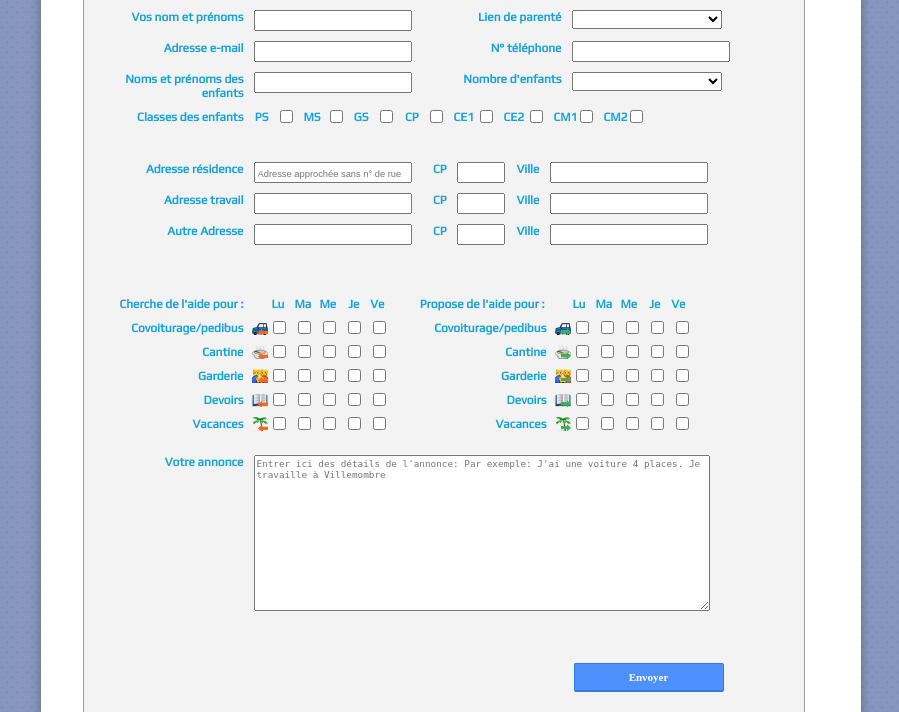
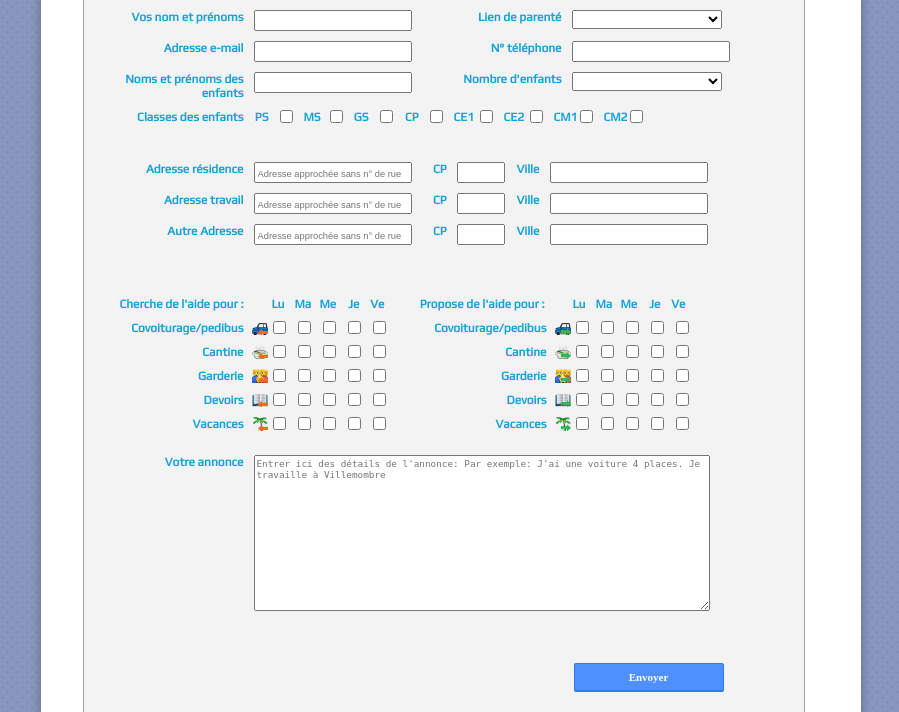
Before and after one commit to merouaneh/weegotoschool, a PHP site: page /form.php in a window 1280 px wide. Shown: the part 279-991 px from the top of the page, without its empty margins (189-1088 px from the left). Run offline with PHP 8.4, Linux system fonts and the light colour scheme; some libraries are stand-ins or nearby versions.

Commit message:
Adding textarea and placehorders

```diff
--- a/form.php
+++ b/form.php
@@ -63,12 +63,12 @@
               <label for="cityHome">Ville</label><input id="cityHome" name="cityHome" /><br>
 
               <label for="addressWork">Adresse travail</label>
-              <input id="addressWork" name="addressWork" />
+              <input id="addressWork" name="addressWork" placeholder="Adresse approchée sans n° de rue"/>
               <label for="zipWork">CP</label><input id="zipWork" name="zipWork" />
               <label for="cityWork">Ville</label><input id="cityWork" name="cityWork" /><br>
 
               <label for="addressOther">Autre Adresse</label>
-              <input id="addressOther" name="addressOther  " />
+              <input id="addressOther" name="addressOther" placeholder="Adresse approchée sans n° de rue"/>
               <label for="zipOther">CP</label><input id="zipOther" name="zipOther" />
               <label for="cityOther">Ville</label><input id="cityOther" name="cityOther" /><br>
               <br>
```
